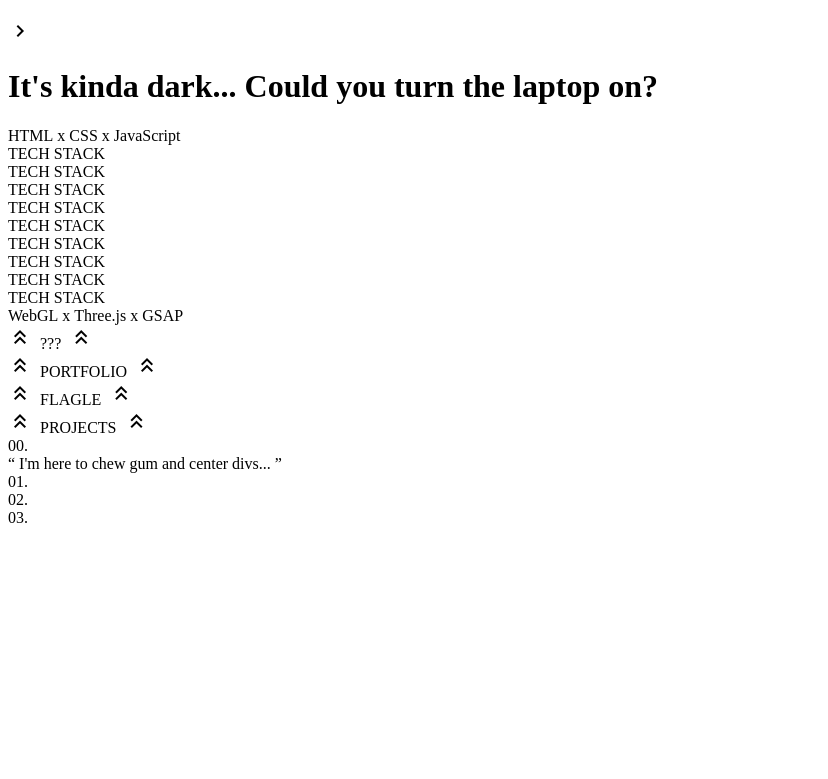
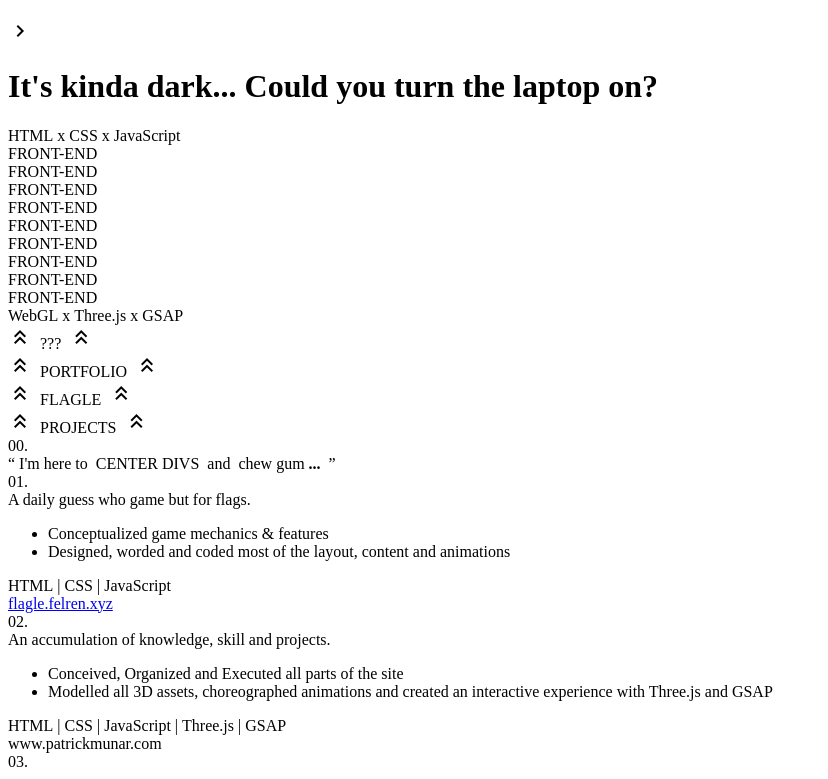
Before and after one commit to PatrickMunar/patrickmunar.com, a website: page src/index.html in a window 1280 px wide. Shown: the part 641-1420 px from the top of the page, without its empty margins (0-828 px from the left). Before the commit the page ends 1176 px from the top, so only its background shows below. Drawn offline with nearby package versions, Linux system fonts and the light colour scheme; a web font is replaced by a local one.

Commit message:
content push

```diff
--- a/src/index.html
+++ b/src/index.html
@@ -11,7 +11,7 @@
     <link href="https://fonts.googleapis.com/icon?family=Material+Icons+Outlined" rel="stylesheet">
     <link href="https://fonts.googleapis.com/css2?family=Nova+Square&display=swap" rel="stylesheet">
     <link href="https://fonts.googleapis.com/css2?family=Orbitron:wght@900&display=swap" rel="stylesheet">
-    <link href="https://fonts.googleapis.com/css2?family=BIZ+UDPMincho&family=Bangers&family=Lobster+Two:ital,wght@1,700&family=Merriweather:wght@900&family=Nova+Square&family=Press+Start+2P&family=Roboto:wght@500&display=swap" rel="stylesheet">
+    <link href="https://fonts.googleapis.com/css2?family=BIZ+UDPMincho&family=Bangers&family=Lobster+Two:ital,wght@1,700&family=Merriweather:wght@900&family=Monoton&family=Nova+Square&family=Pacifico&family=Press+Start+2P&family=Roboto:wght@500&display=swap" rel="stylesheet">
 
     <script src="https://cdnjs.cloudflare.com/ajax/libs/gsap/3.10.3/ScrollTrigger.min.js"></script>
 </head>
@@ -24,11 +24,6 @@
             </div>
         </div>
     </div>
-
-    <!-- <div class="cursor">
-        <div id="innerCursor"></div>
-        <div id="outerCursor"></div>
-    </div> -->
 
     <canvas class="webgl moveRight"></canvas>
 
@@ -54,7 +49,7 @@
     </div>
 
     <div class="sidebarMain">
-        <span class="material-icons-outlined" id="up">
+        <span class="material-icons-outlined pointers" id="up">
             expand_less
         </span>
         <div class="sidebar">
@@ -74,7 +69,7 @@
                 </div>
             </div>
         </div>
-        <span class="material-icons-outlined" id="down">
+        <span class="material-icons-outlined pointers" id="down">
             expand_more
         </span>
     </div>
@@ -84,7 +79,7 @@
             <h1 id="instructionsText">Tap objects twice to interact.</h1>
         </div>
         <div id="rightDiv">
-            <span class="material-icons-outlined flipped" id="right">
+            <span class="material-icons-outlined flipped pointers" id="right">
                 navigate_next
             </span>
         </div>
@@ -101,15 +96,15 @@
             <div class="fromTheLeft"><t class="textCard Roboto">HTML</t>&nbsp;x&nbsp;<t class="textCard Lobster">CSS</t>&nbsp;x&nbsp;<t class="textCard Nova">JavaScript</t></div>
         </div>
         <div class="middleScrollDiv">
-            <div class="scrollTop" id="scrollTop1">TECH STACK</div>
-            <div class="scrollTop" id="scrollTop2">TECH STACK</div>
-            <div class="scrollTop" id="scrollTop3">TECH STACK</div>
-            <div class="scrollTop" id="scrollTop4">TECH STACK</div>
-            <div class="scrollMainText">TECH STACK</div>
-            <div class="scrollBottom" id="scrollBottom1">TECH STACK</div>
-            <div class="scrollBottom" id="scrollBottom2">TECH STACK</div>
-            <div class="scrollBottom" id="scrollBottom3">TECH STACK</div>
-            <div class="scrollBottom" id="scrollBottom4">TECH STACK</div>
+            <div class="scrollTop" id="scrollTop1">FRONT-END</div>
+            <div class="scrollTop" id="scrollTop2">FRONT-END</div>
+            <div class="scrollTop" id="scrollTop3">FRONT-END</div>
+            <div class="scrollTop" id="scrollTop4">FRONT-END</div>
+            <div class="scrollMainText">FRONT-END</div>
+            <div class="scrollBottom" id="scrollBottom1">FRONT-END</div>
+            <div class="scrollBottom" id="scrollBottom2">FRONT-END</div>
+            <div class="scrollBottom" id="scrollBottom3">FRONT-END</div>
+            <div class="scrollBottom" id="scrollBottom4">FRONT-END</div>
         </div>
         <div class="bottomScrollDiv">
             <div class="fromTheRight"><t class="textCard Merriweather">WebGL</t>&nbsp;x&nbsp;<t class="textCard PressStart">Three.js</t>&nbsp;x&nbsp;<t class="textCard Bangers">GSAP</t></div>
@@ -137,18 +132,36 @@
             <div class="projectsContentDivSubs">
                 <div class="projectsContentHeader displayBlockMe">00.</div>
                 <div class="projectsContentText" id="mottoText">
-                    “ I'm here to chew gum and center divs... ”
+                    “ I'm here to &nbsp;<t class="Monoton">CENTER DIVS</t>&nbsp; and &nbsp;<t class="Pacifico">chew gum <b class="gum1">.</b><b class="gum2">.</b><b class="gum3">.</b></t>&nbsp; ”
                 </div>
             </div>
         </div>
         <div class="projectsContent">
             <div class="projectsContentDivSubs">
                 <div class="projectsContentHeader displayBlockMe">01.</div>
+                <div class="projectsContentText actualProjects">
+                    <t class="descriptionText">A daily guess who game but for flags.</t><br>
+                    <ul class="contributionsText">
+                        <li>Conceptualized game mechanics & features</li>
+                        <li>Designed, worded and coded most of the layout, content and animations</li>
+                    </ul>
+                    <t class="stackText Roboto">HTML</t>&nbsp;<t class="stackText mainColor">|</t>&nbsp;<t class="stackText Lobster">CSS</t>&nbsp;<t class="stackText mainColor">|</t>&nbsp;<t class="stackText Nova">JavaScript</t><br>
+                    <a href="https://flagle.felren.xyz" target="_blank" class="linkText mainColor">flagle.felren.xyz</a>
+                </div>
             </div>
         </div>
         <div class="projectsContent">
             <div class="projectsContentDivSubs">
                 <div class="projectsContentHeader displayBlockMe">02.</div>
+                <div class="projectsContentText actualProjects">
+                    <t class="descriptionText">An accumulation of knowledge, skill and projects.</t><br>
+                    <ul class="contributionsText">
+                        <li>Conceived, Organized and Executed all parts of the site</li>
+                        <li>Modelled all 3D assets, choreographed animations and created an interactive experience with Three.js and GSAP</li>
+                    </ul>
+                    <t class="stackText Roboto">HTML</t>&nbsp;<t class="stackText mainColor">|</t>&nbsp;<t class="stackText Lobster">CSS</t>&nbsp;<t class="stackText mainColor">|</t>&nbsp;<t class="stackText Nova">JavaScript</t>&nbsp;<t class="stackText mainColor">|</t>&nbsp;<t class="stackText PressStartSmaller">Three.js</t>&nbsp;<t class="stackText mainColor">|</t>&nbsp;<t class="stackText Bangers">GSAP</t><br>
+                    <t class="linkText mainColor">www.patrickmunar.com</t>
+                </div>
             </div>
         </div>
         <div class="projectsContent">
--- a/src/style.css
+++ b/src/style.css
@@ -428,7 +428,7 @@ body {
 
 #up, #down, #right {
     color: red;
-    cursor: pointer;
+    /* cursor: pointer; */
 }
 
 #instructionsBar {
@@ -662,6 +662,7 @@ body::-webkit-scrollbar {
     box-sizing: border-box;
     /* border: 2px solid purple; */
     z-index: -10;
+    /* pointer-events: none; */
 }
 
 .displayBlockMe {
@@ -773,6 +774,7 @@ body::-webkit-scrollbar {
     justify-content: flex-start;
     align-items: center;
     overflow: hidden;
+    z-index: 100;
 }
 
 .projectsDiv {
@@ -804,7 +806,7 @@ body::-webkit-scrollbar {
 
 .projectsTextDivSubs {
     width: 100vh;
-    height: 15rem;
+    height: 20vh;
     display: flex;
     justify-content: center;
     align-items: center;
@@ -851,10 +853,65 @@ body::-webkit-scrollbar {
     /* border: 2px solid white; */
     box-sizing: border-box;
     padding: 5rem;
-    padding-top: 20vh;
+    padding-top: 10vh;
     font-family: 'BIZ UDPMincho', serif;
 }
 
 #mottoText {
+    padding-top: 20vh;
     opacity: 0;
 }
+
+.Monoton {
+    font-family: 'Monoton', cursive;
+}
+
+.Pacifico {
+    font-family: 'Pacifico', cursive;
+}
+
+.pointers {
+    cursor: pointer;
+}
+
+.gum1 {
+    color: #ffc3c3;
+}
+
+.gum2 {
+    color: #f9ff94;
+}
+
+.gum3 {
+    color: #92f5ff;
+}
+
+.actualProjects {
+    text-align: left;
+}
+
+.descriptionText {
+    font-size: 5rem;
+}
+
+.contributionsText {
+    font-size: 4rem;
+    font-family: 'Montserrat', sans-serif;
+}
+
+.stackText {
+    font-size: 3.5rem;
+}
+
+.linkText {
+    font-size: 3.5rem;
+    z-index: 1000;
+    font-style: none;
+    text-decoration: underline;
+    /* cursor: pointer; */
+}
+
+.PressStartSmaller {
+    font-family: 'Press Start 2P', cursive;
+    font-size: 3rem;
+}
```
Also changed, not shown: src/script.js (+95 -18 lines).
